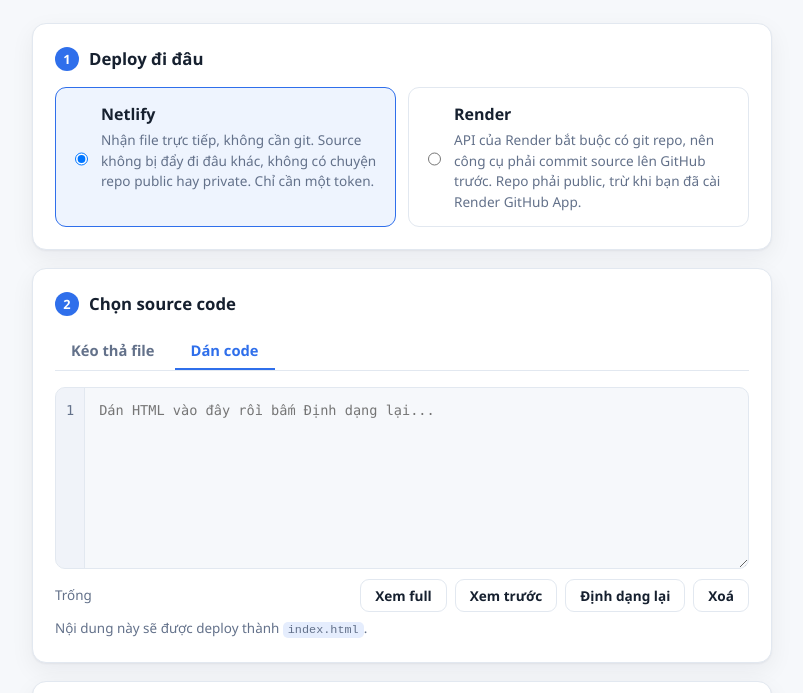
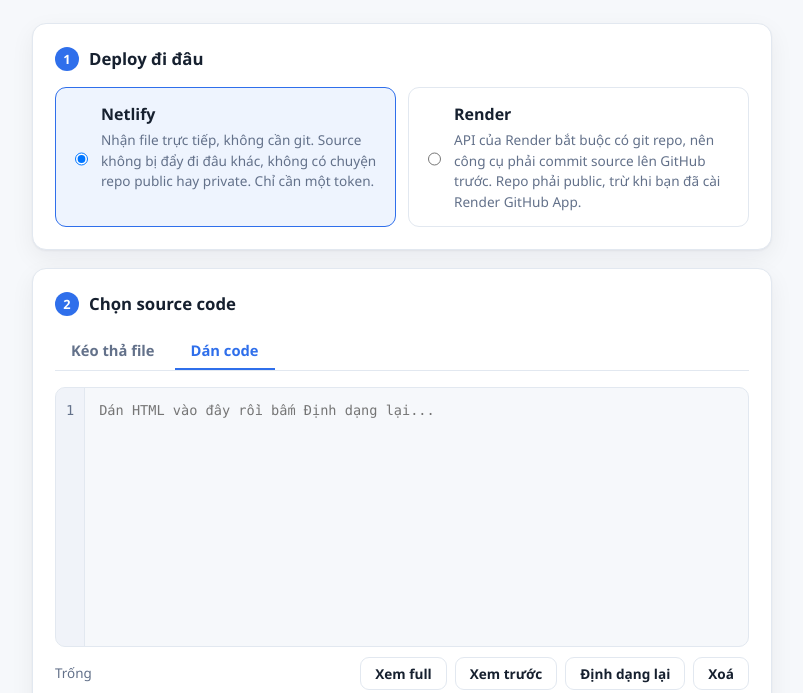
Before and after one commit to mtai0524/deploy-world, a website: page web/index.html in a window 1280 px wide. Both pictures are taken after a click on the tab "Dán code". Shown: the part 74-767 px from the top of the page, without its empty margins (238-1041 px from the left). Drawn offline with Linux system fonts and the light colour scheme; no server answers.

Commit message:
fix: line-number gutter stretched the editor to the length of the file
Pasting a long document blew the editor open to the full height of the content:
the gutter holds one line per line of code, and as a flex item it defaults to
min-height: auto, so its intrinsic height set the container height. overflow:
hidden did not prevent that. The textarea kept its own max-height and ended up
as a small box at the top of a very tall frame.

The editor now carries a fixed height and both children fill it with min-height:
0, so the gutter scrolls internally instead of growing. The textarea also loses
resize: vertical — dragging it taller would desync it from a gutter that no
longer follows.

In the popup the fixed height is cleared so flex governs sizing there.

```diff
--- a/web/style.css
+++ b/web/style.css
@@ -520,8 +520,13 @@
 
 /* -------------------------- Ô soạn thảo ---------------------------- */
 
+/* Chiều cao phải cố định ở đây, không để nội dung quyết định. Gutter chứa toàn
+   bộ số dòng, nên nếu khung co giãn theo nội dung thì file 500 dòng sẽ kéo
+   khung dài 500 dòng, còn textarea vẫn bị chặn ở max-height và nằm co lại
+   phía trên. Muốn xem rộng thì dùng nút "Xem full". */
 .editor {
   display: flex;
+  height: 260px;
   border: 1px solid var(--border);
   border-radius: 10px;
   overflow: hidden;
@@ -540,6 +545,10 @@
    lệch một chút là số dòng trôi khỏi dòng code tương ứng. */
 .gutter {
   flex: none;
+  /* Flex item mặc định min-height:auto, tức cao bằng nội dung — overflow:hidden
+     một mình không ngăn được nó kéo dài khung. */
+  min-height: 0;
+  height: 100%;
   padding: 12px 10px;
   border-right: 1px solid var(--border);
   background: color-mix(in srgb, var(--border) 30%, transparent);
@@ -554,12 +563,14 @@
 
 .editor textarea {
   flex: 1;
-  min-height: 180px;
-  max-height: 260px;
+  min-height: 0;
+  height: 100%;
   padding: 12px 14px;
   border: 0;
   outline: none;
-  resize: vertical;
+  /* Không cho kéo giãn: gutter cao cố định theo khung, textarea giãn ra là hai
+     bên lệch nhau ngay. */
+  resize: none;
   background: transparent;
   color: var(--text);
   font: inherit;
@@ -634,19 +645,15 @@
   border-bottom: 0;
 }
 
-/* Cả hai khung nội dung phải chiếm hết chỗ còn lại của popup */
+/* Cả hai khung nội dung phải chiếm hết chỗ còn lại của popup.
+   height: auto để bỏ chiều cao cố định 260px của .editor — trong popup thì
+   flex mới là thứ quyết định kích thước. */
 .modal-editor,
 #preview-frame {
   flex: 1;
+  height: auto;
   min-height: 0;
   margin-top: 14px;
-}
-
-.modal-editor textarea {
-  min-height: 0;
-  max-height: none;
-  height: 100%;
-  resize: none;
 }
 
 #preview-frame {
```
